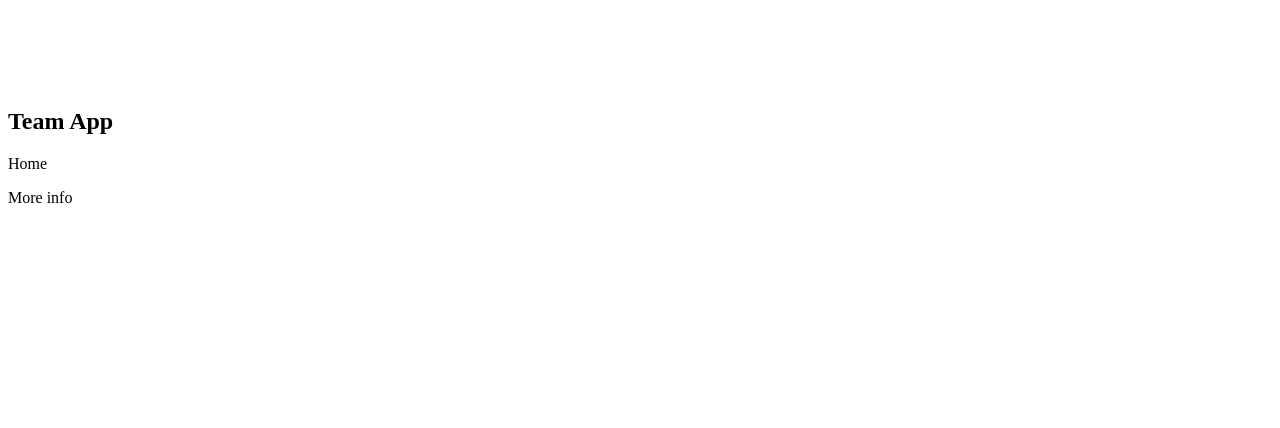
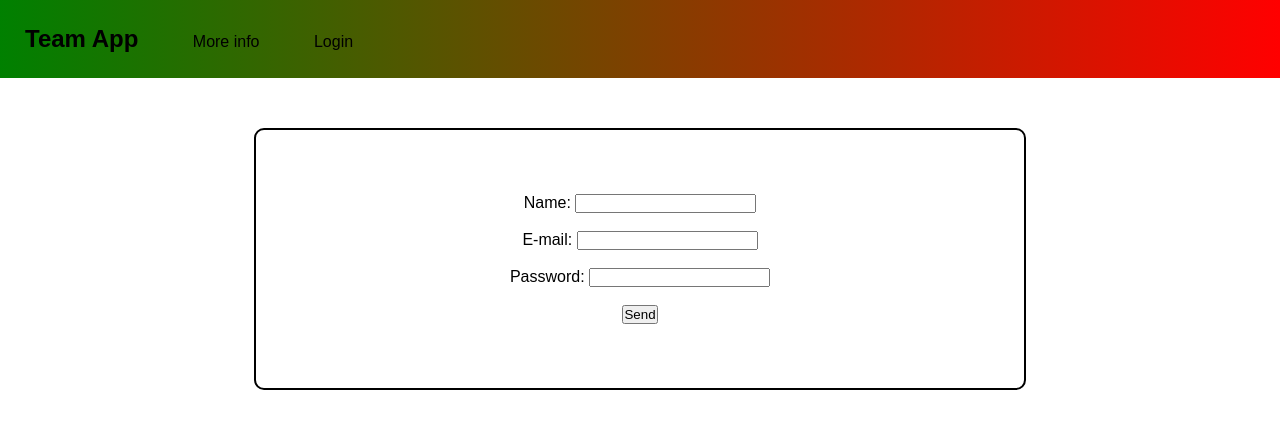
Before and after one commit to jonatavsantos/TeamApp, a website: page teamapp/public/index.html in a window 1280 px wide. Drawn offline with Linux system fonts and the light colour scheme.

Commit message:
Feat: update inde

```diff
--- a/teamapp/public/index.html
+++ b/teamapp/public/index.html
@@ -8,17 +8,38 @@
 </head>
 <body>
     <header>
-        <nav>
-            <div class="logo">
-                <h1>Team App</h1>
-            </div>
-            <div class="home">
-                <p>Home</p>
-            </div>
-            <div class="info">
-                <p>More info</p>
+        <nav class="menu">
+            <div class="nav">
+                <ul>
+                    <li class="title">
+                        <h1>Team App</h1>
+                    </li>
+                    <li>
+                       <a href="#">More info</a>
+                    </li>
+                    <li>
+                        <a href="#">Login</a>
+                    </li>
+                </ul>
             </div>
         </nav>
     </header>
+    <div class="box">
+        <form action="/newuser" method="post">
+            <label for="name">Name:</label>
+            <input type="text" id="name" name="name" required>
+            <br><br>
+
+            <label for "email">E-mail:</label>
+            <input type="email" id="email" name="email" required>
+            <br><br>
+
+            <label for="password">Password:</label>
+            <input type="password" id="password" name="password" required>
+            <br><br>
+
+            <input type="submit" value="Send">
+        </form>
+    </div>
 </body>
 </html>
--- a/teamapp/public/style.css
+++ b/teamapp/public/style.css
@@ -1,7 +1,31 @@
-body {
-    padding-top: 80px; /* Altura do menu */
+* {
+    margin: 0;
+    padding: 0;
+    font-family: Arial, Helvetica, sans-serif;
 }
-.header {
-    position: fixed;
-    top: 0;
+
+header {
+    width: 100%;
+    background-image: linear-gradient(to right, green, red);
 }
+
+.menu ul li {
+    display: inline-block;
+    margin: 10px;
+    padding: 15px;
+}
+
+.menu a {
+    text-decoration: none;
+    color: black;
+}
+
+.box {
+    border: 2px solid;
+    border-radius: 10px;
+    text-align: center;
+    padding: 5%;
+    width: 50%;
+    margin: 0 auto;
+    margin-top: 50px;
+}
```
Also changed, not shown: teamapp/public/user/signup.html (deleted, +0 -25 lines).
